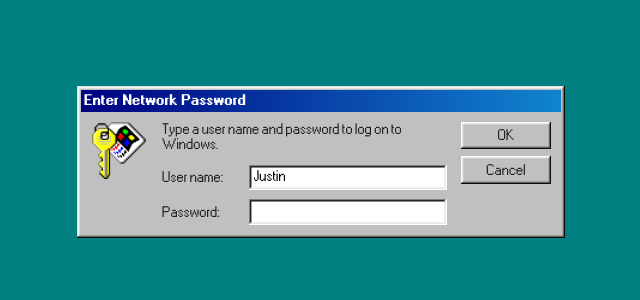
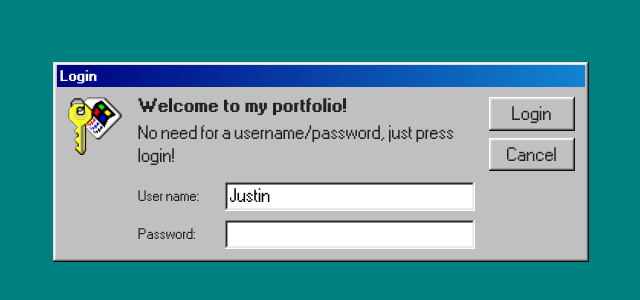
Before and after one commit to Justin-Meiners/portfolio, a React (Vite) app: page / in a window 1280 px wide. Shown: the part 238-538 px from the top of the page, without its empty margins (319-959 px from the left). Built offline with nearby package versions, Linux system fonts and the light colour scheme; no server answers.

Commit message:
Fixing login page and increasing text size for readability

```diff
--- a/src/components/LoginScreen.tsx
+++ b/src/components/LoginScreen.tsx
@@ -8,7 +8,7 @@
     <div className="login-screen">
       <div className="window login-dialog">
         <div className="title-bar">
-          <div className="title-bar-text">Enter Network Password</div>
+          <div className="title-bar-text">Login</div>
         </div>
         <div className="window-body">
           <form
@@ -26,8 +26,11 @@
               height={48}
             />
             <div className="login-main">
-              <p style={{ marginTop: 0 }}>
-                Type a user name and password to log on to Windows.
+              <p className="login-message">
+                Welcome to my portfolio!
+              </p>
+              <p className="login-reminder">
+                No need for a username/password, just press login!
               </p>
               <div className="login-field">
                 <label htmlFor="login-user">User name:</label>
@@ -44,7 +47,7 @@
               </div>
             </div>
             <div className="login-actions">
-              <button type="submit">OK</button>
+              <button type="submit">Login</button>
               <button type="button" onClick={onLogin}>
                 Cancel
               </button>
--- a/src/index.css
+++ b/src/index.css
@@ -92,7 +92,8 @@
 }
 
 .login-dialog {
-  width: 400px;
+  width: 440px;
+  font-size: 14px;
 }
 
 .login-form {
@@ -110,6 +111,16 @@
   min-width: 0;
 }
 
+.login-message {
+  margin: 0;
+  font-weight: bold;
+}
+
+.login-reminder {
+  margin: 6px 0 12px;
+  line-height: 1.35;
+}
+
 .login-field {
   display: flex;
   align-items: center;
@@ -124,12 +135,20 @@
 .login-field input {
   flex: 1;
   min-width: 0;
+  height: 24px;
+  font-size: 14px;
 }
 
 .login-actions {
   display: flex;
   flex-direction: column;
   gap: 6px;
+}
+
+.login-actions button {
+  min-width: 72px;
+  min-height: 28px;
+  font-size: 14px;
 }
 
 .desktop-icons {
```
Also changed, not shown: public/assets/w98-cards.png (added), src/apps/BlackJack.tsx (added).
